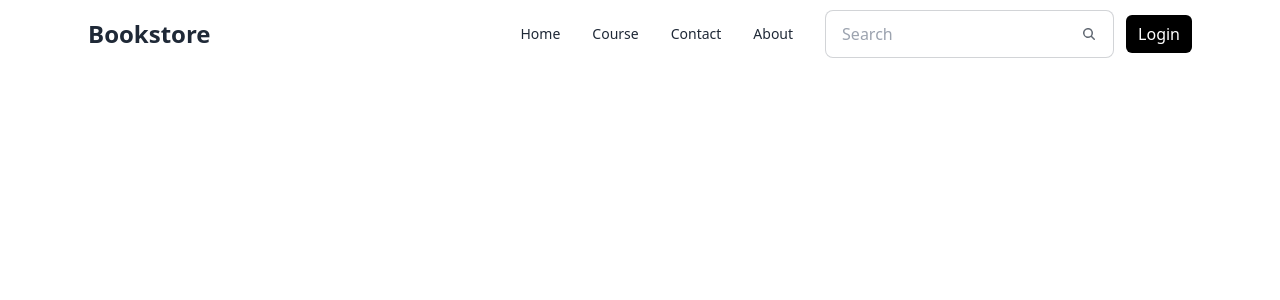
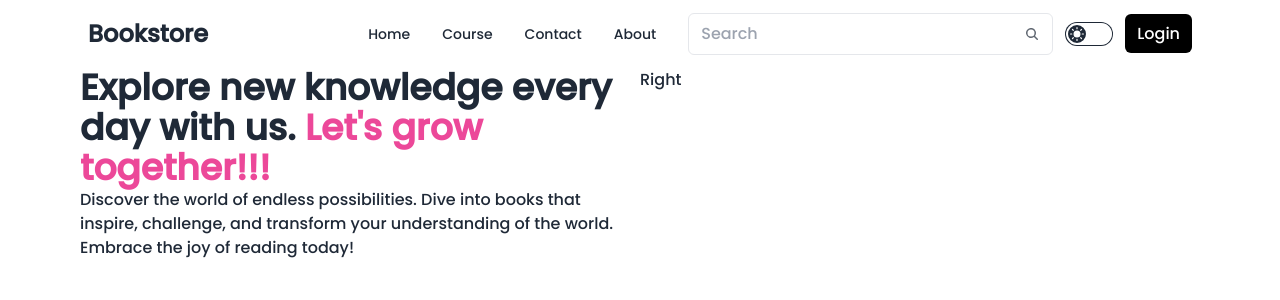
Before and after one commit to alice-moradiya/Full-stack-Project-MERN, a React (Vite) app in the folder Frontend/: page / in a window 1280 px wide. Shown: the top 300 px of the page. Built offline with nearby package versions, Linux system fonts and the light colour scheme.

Commit message:
Added Home page

```diff
--- a/Frontend/src/App.jsx
+++ b/Frontend/src/App.jsx
@@ -1,9 +1,11 @@
 import React from 'react'
 import Navbar from './components/navbar.jsx'
+import Banner from './components/banner.jsx'
 
 function App() {
   return (<>
     <Navbar/>
+    <Banner/>
     </>
  )
 }
--- /dev/null
+++ b/Frontend/src/components/banner.jsx
@@ -0,0 +1,24 @@
+import React from "react";
+
+function banner() {
+  return (
+    <>
+      <div className="max-w-screen-2xl  container mx-auto md:px-20 px-4 flex flex-column md:flex-row">
+        <div className="w-full md:w-1/2">
+          <h1 className="text-4xl font-bold">
+            Explore new knowledge every day with us.{" "}
+            <span className="text-pink-500">Let&apos;s grow together!!!</span>
+          </h1>
+          <p>
+            Discover the world of endless possibilities. Dive into books that
+            inspire, challenge, and transform your understanding of the world.
+            Embrace the joy of reading today!
+          </p>
+        </div>
+        <div className="w-full md:w-1/2">Right</div>
+      </div>
+    </>
+  );
+}
+
+export default banner;
--- a/Frontend/src/components/navbar.jsx
+++ b/Frontend/src/components/navbar.jsx
@@ -56,9 +56,11 @@ function navbar() {
             <div className="navbar-center hidden lg:flex">
               <ul className="menu menu-horizontal px-1">{navItems}</ul>
             </div>
-            <div className="hidden md:block"> {/* visible for medium screen or more. hidden from small screens */}
-              <label className="input input-bordered flex items-center gap-2">
-                <input type="text" className="grow" placeholder="Search" />
+            <div className="hidden md:block">
+              {" "}
+              {/* visible for medium screen or more. hidden from small screens */}
+              <label className="px-3 py-2 border rounded-md flex items-center gap-2">
+                <input type="text" className="grow outline-none" placeholder="Search" />
                 <svg
                   xmlns="http://www.w3.org/2000/svg"
                   viewBox="0 0 16 16"
@@ -73,8 +75,46 @@ function navbar() {
                 </svg>
               </label>
             </div>
+            <label className="grid cursor-pointer place-items-center">
+              <input
+                type="checkbox"
+                value="synthwave"
+                className="toggle theme-controller bg-base-content col-span-2 col-start-1 row-start-1"
+              />
+              <svg
+                className="stroke-base-100 fill-base-100 col-start-1 row-start-1"
+                xmlns="http://www.w3.org/2000/svg"
+                width="14"
+                height="14"
+                viewBox="0 0 24 24"
+                fill="none"
+                stroke="currentColor"
+                strokeWidth="2"
+                strokeLinecap="round"
+                strokeLinejoin="round"
+              >
+                <circle cx="12" cy="12" r="5" />
+                <path d="M12 1v2M12 21v2M4.2 4.2l1.4 1.4M18.4 18.4l1.4 1.4M1 12h2M21 12h2M4.2 19.8l1.4-1.4M18.4 5.6l1.4-1.4" />
+              </svg>
+              <svg
+                className="stroke-base-100 fill-base-100 col-start-2 row-start-1"
+                xmlns="http://www.w3.org/2000/svg"
+                width="14"
+                height="14"
+                viewBox="0 0 24 24"
+                fill="none"
+                stroke="currentColor"
+                strokeWidth="2"
+                strokeLinecap="round"
+                strokeLinejoin="round"
+              >
+                <path d="M21 12.79A9 9 0 1 1 11.21 3 7 7 0 0 0 21 12.79z"></path>
+              </svg>
+            </label>
             <div>
-              <a className="bg-black text-white px-3 py-2 rounded-md hover:bg-slate-800 duration-300 cursor-pointer">Login</a>
+              <a className="bg-black text-white px-3 py-2 rounded-md hover:bg-slate-800 duration-300 cursor-pointer">
+                Login
+              </a>
             </div>
           </div>
         </div>
--- a/Frontend/src/index.css
+++ b/Frontend/src/index.css
@@ -1,3 +1,9 @@
+@import url('https://fonts.googleapis.com/css2?family=Fredoka:wght@300..700&family=Poppins:wght@100;500&display=swap');
+
 @tailwind base;
 @tailwind components;
 @tailwind utilities;
+
+body {
+    font-family: 'poppins', sans-serif;
+}
```
Also changed, not shown: 1 other file (tests, documents, lock files or other folders).
